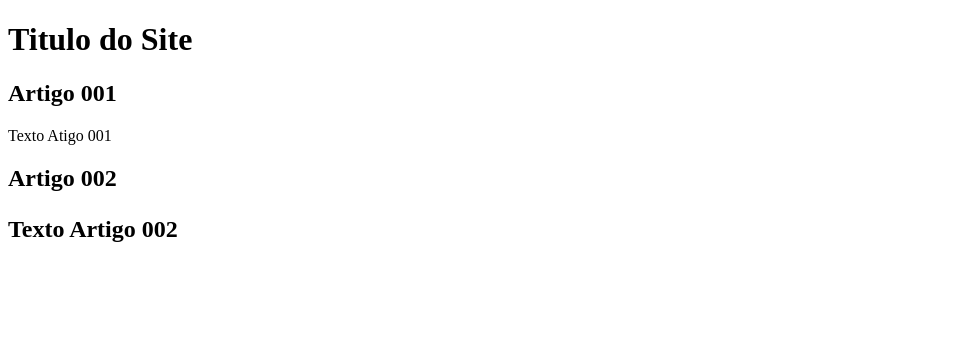
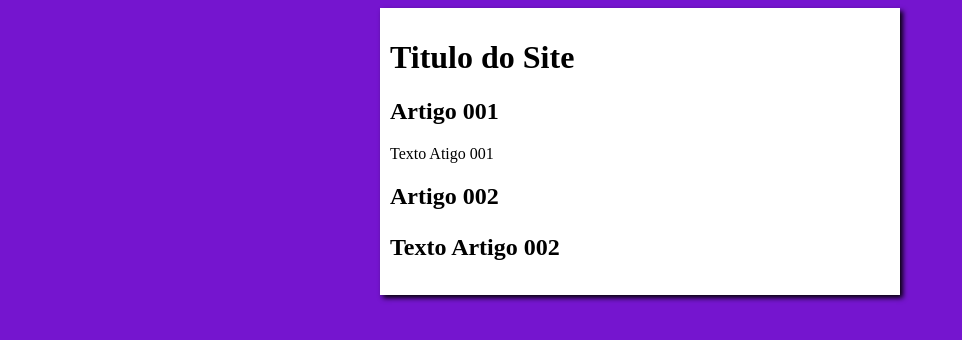
Before and after one commit to brunochaves77/projeto-site, a plain HTML site: page index.html in a window 1280 px wide. Shown: the whole page, without its empty margins (0-962 px from the left). Drawn offline with Linux system fonts and the light colour scheme.

Commit message:
iniciei o design

```diff
--- /dev/null
+++ b/estilos/style.css
@@ -0,0 +1,17 @@
+{
+    font-family: Arial, Helvetica, sans-serif;
+    font-size: 16px;
+}
+
+body {
+    background-color: rgb(117, 21, 207);
+
+}
+
+main {
+    background-color: white;
+    width: 500px;
+    margin: auto;
+    padding: 10px;
+    box-shadow: 3px 3px 5px rgba(0, 0, 0, 0.952);
+}
--- a/index.html
+++ b/index.html
@@ -4,6 +4,7 @@
     <meta charset="UTF-8">
     <meta name="viewport" content="width=device-width, initial-scale=1.0">
     <title>Titulo do Site</title>
+    <link rel="stylesheet" href="estilos/style.css">
 </head>
 <body>
     <main>
```
